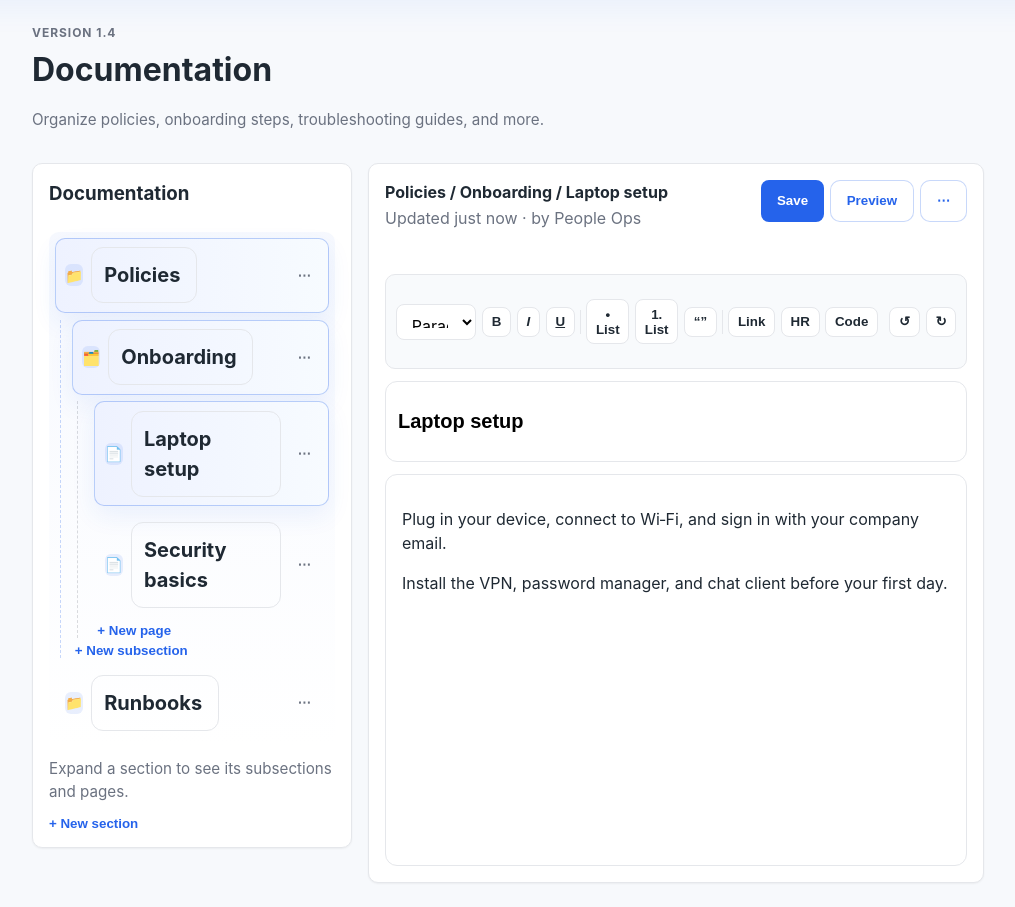
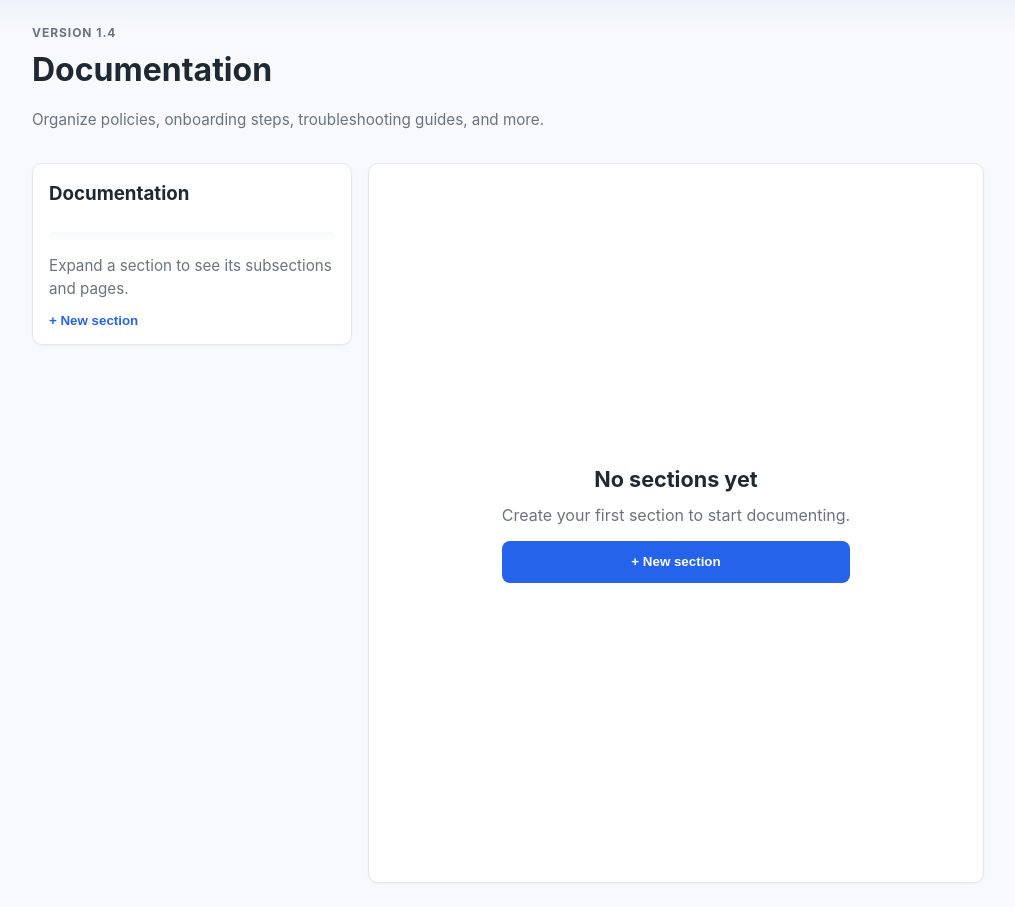
Before and after one commit to MysteryGrove/simpledesk, a Flask app: page /documentation/ in a window 1280 px wide. Shown: the part 72-979 px from the top of the page, without its empty margins (132-1147 px from the left). Run offline with Flask 3, Linux system fonts and the light colour scheme; the visitor is signed in with stand-in values (Sample User, id 1).

Commit message:
Make documentation navigation expandable and blank by default

```diff
--- a/app/templates/documentation.html
+++ b/app/templates/documentation.html
@@ -80,6 +80,7 @@
     sections: [],
     selection: { sectionId: null, subsectionId: null, pageId: null },
     pendingForm: null,
+    expanded: { sections: new Set(), subsections: new Set() },
   };
 
   let idCounter = 1;
@@ -102,67 +103,10 @@
   const moreActionsBtn = document.getElementById('moreActionsBtn');
   const headingSelect = document.getElementById('headingSelect');
 
+  const subsectionKey = (sectionId, subsectionId) => `${sectionId}-${subsectionId}`;
+
   function nextId() {
     return idCounter++;
-  }
-
-  function seedDemoData() {
-    if (docState.sections.length) return;
-    const now = new Date();
-
-    const policiesSection = {
-      id: nextId(),
-      title: 'Policies',
-      subsections: [
-        {
-          id: nextId(),
-          title: 'Onboarding',
-          pages: [
-            {
-              id: nextId(),
-              title: 'Laptop setup',
-              content: '<p>Plug in your device, connect to Wi‑Fi, and sign in with your company email.</p><p>Install the VPN, password manager, and chat client before your first day.</p>',
-              lastUpdated: now,
-              author: 'People Ops',
-            },
-            {
-              id: nextId(),
-              title: 'Security basics',
-              content: '<p>Keep your laptop locked when away from your desk and enable auto‑updates.</p><ul><li>Use MFA everywhere</li><li>Report suspicious emails</li><li>Store secrets only in the vault</li></ul>',
-              lastUpdated: now,
-              author: 'IT',
-            },
-          ],
-        },
-      ],
-    };
-
-    const runbooksSection = {
-      id: nextId(),
-      title: 'Runbooks',
-      subsections: [
-        {
-          id: nextId(),
-          title: 'Support',
-          pages: [
-            {
-              id: nextId(),
-              title: 'Reset password flow',
-              content: '<p>Verify the user, generate a reset link, and confirm successful login.</p><ol><li>Search for the user in admin.</li><li>Send the reset email.</li><li>Document the case.</li></ol>',
-              lastUpdated: now,
-              author: 'CX',
-            },
-          ],
-        },
-      ],
-    };
-
-    docState.sections = [policiesSection, runbooksSection];
-    docState.selection = {
-      sectionId: policiesSection.id,
-      subsectionId: policiesSection.subsections[0].id,
-      pageId: policiesSection.subsections[0].pages[0].id,
-    };
   }
 
   function showToast(message) {
@@ -201,19 +145,24 @@
 
   function startCreateSubsection(sectionId) {
     docState.pendingForm = { type: 'subsection', sectionId };
+    docState.expanded.sections.add(sectionId);
     renderNavigation();
   }
 
   function startCreatePage(sectionId, subsectionId) {
     docState.pendingForm = { type: 'page', sectionId, subsectionId };
+    docState.expanded.sections.add(sectionId);
+    docState.expanded.subsections.add(subsectionKey(sectionId, subsectionId));
     renderNavigation();
   }
 
   function createSection(name) {
     const trimmed = name.trim();
     if (!trimmed) return;
-    docState.sections.push({ id: nextId(), title: trimmed, subsections: [] });
-    docState.selection = { sectionId: docState.sections[docState.sections.length - 1].id, subsectionId: null, pageId: null };
+    const newSectionId = nextId();
+    docState.sections.push({ id: newSectionId, title: trimmed, subsections: [] });
+    docState.selection = { sectionId: newSectionId, subsectionId: null, pageId: null };
+    docState.expanded.sections.add(newSectionId);
     clearPendingForm();
     render();
   }
@@ -223,10 +172,13 @@
     if (!section) return;
     const trimmed = name.trim();
     if (!trimmed) return;
-    section.subsections.push({ id: nextId(), title: trimmed, pages: [] });
-    docState.selection.subsectionId = section.subsections[section.subsections.length - 1].id;
+    const newSubsectionId = nextId();
+    section.subsections.push({ id: newSubsectionId, title: trimmed, pages: [] });
+    docState.selection.subsectionId = newSubsectionId;
     docState.selection.sectionId = sectionId;
     docState.selection.pageId = null;
+    docState.expanded.sections.add(sectionId);
+    docState.expanded.subsections.add(subsectionKey(sectionId, newSubsectionId));
     clearPendingForm();
     render();
   }
@@ -246,12 +198,20 @@
     });
     const newPage = subsection.pages[subsection.pages.length - 1];
     docState.selection = { sectionId, subsectionId, pageId: newPage.id };
+    docState.expanded.sections.add(sectionId);
+    docState.expanded.subsections.add(subsectionKey(sectionId, subsectionId));
     clearPendingForm();
     render();
   }
 
   function deleteSection(sectionId) {
     docState.sections = docState.sections.filter((section) => section.id !== sectionId);
+    docState.expanded.sections.delete(sectionId);
+    Array.from(docState.expanded.subsections).forEach((key) => {
+      if (key.startsWith(`${sectionId}-`)) {
+        docState.expanded.subsections.delete(key);
+      }
+    });
     if (docState.selection.sectionId === sectionId) {
       docState.selection = { sectionId: null, subsectionId: null, pageId: null };
     }
@@ -262,6 +222,7 @@
     const section = findSection(sectionId);
     if (!section) return;
     section.subsections = section.subsections.filter((subsection) => subsection.id !== subsectionId);
+    docState.expanded.subsections.delete(subsectionKey(sectionId, subsectionId));
     if (docState.selection.subsectionId === subsectionId) {
       docState.selection = { sectionId, subsectionId: null, pageId: null };
     }
@@ -288,22 +249,15 @@
   }
 
   function selectSection(sectionId) {
-    const section = findSection(sectionId);
-    const firstSubsection = section?.subsections[0] || null;
-    const firstPage = firstSubsection?.pages[0] || null;
-    docState.selection = {
-      sectionId,
-      subsectionId: firstSubsection ? firstSubsection.id : null,
-      pageId: firstPage ? firstPage.id : null,
-    };
+    docState.expanded.sections.add(sectionId);
+    docState.selection = { sectionId, subsectionId: null, pageId: null };
     render();
   }
 
   function selectSubsection(sectionId, subsectionId) {
-    const section = findSection(sectionId);
-    const subsection = findSubsection(section, subsectionId);
-    const firstPage = subsection?.pages[0] || null;
-    docState.selection = { sectionId, subsectionId, pageId: firstPage ? firstPage.id : null };
+    docState.expanded.sections.add(sectionId);
+    docState.expanded.subsections.add(subsectionKey(sectionId, subsectionId));
+    docState.selection = { sectionId, subsectionId, pageId: null };
     render();
   }
 
@@ -316,10 +270,12 @@
     navList.innerHTML = '';
     const listsToReveal = [];
     docState.sections.forEach((section) => {
+      const isSectionExpanded = docState.expanded.sections.has(section.id);
       const sectionRow = document.createElement('div');
       sectionRow.className = `doc-row section-row${docState.selection.sectionId === section.id ? ' active' : ''}`;
       sectionRow.innerHTML = `
         <div class="doc-row-main">
+          <button class="doc-toggle" aria-label="Toggle ${section.title}" aria-expanded="${isSectionExpanded}">${isSectionExpanded ? '▾' : '▸'}</button>
           <span class="doc-icon folder"></span>
           <span class="doc-title">${section.title}</span>
         </div>
@@ -327,18 +283,29 @@
           <button class="doc-menu" data-type="section" data-id="${section.id}" aria-label="Section actions">⋯</button>
         </div>
       `;
+      sectionRow.querySelector('.doc-toggle').addEventListener('click', (event) => {
+        event.stopPropagation();
+        if (docState.expanded.sections.has(section.id)) {
+          docState.expanded.sections.delete(section.id);
+        } else {
+          docState.expanded.sections.add(section.id);
+        }
+        render();
+      });
       sectionRow.querySelector('.doc-row-main').addEventListener('click', () => selectSection(section.id));
       sectionRow.querySelector('.doc-menu').addEventListener('click', (event) => handleMenuClick(event, { type: 'section', id: section.id }));
       navList.appendChild(sectionRow);
 
-      if (docState.selection.sectionId === section.id) {
+      if (isSectionExpanded) {
         const subsectionList = document.createElement('div');
         subsectionList.className = 'doc-subsection-list';
         section.subsections.forEach((subsection) => {
+          const isSubsectionExpanded = docState.expanded.subsections.has(subsectionKey(section.id, subsection.id));
           const subsectionRow = document.createElement('div');
           subsectionRow.className = `doc-row subsection-row${docState.selection.subsectionId === subsection.id ? ' active' : ''}`;
           subsectionRow.innerHTML = `
             <div class="doc-row-main">
+              <button class="doc-toggle small" aria-label="Toggle ${subsection.title}" aria-expanded="${isSubsectionExpanded}">${isSubsectionExpanded ? '▾' : '▸'}</button>
               <span class="doc-icon subsection"></span>
               <span class="doc-title">${subsection.title}</span>
             </div>
@@ -346,11 +313,21 @@
               <button class="doc-menu" data-type="subsection" data-section="${section.id}" data-id="${subsection.id}" aria-label="Subsection actions">⋯</button>
             </div>
           `;
+          subsectionRow.querySelector('.doc-toggle').addEventListener('click', (event) => {
+            event.stopPropagation();
+            const key = subsectionKey(section.id, subsection.id);
+            if (docState.expanded.subsections.has(key)) {
+              docState.expanded.subsections.delete(key);
+            } else {
+              docState.expanded.subsections.add(key);
+            }
+            render();
+          });
           subsectionRow.querySelector('.doc-row-main').addEventListener('click', () => selectSubsection(section.id, subsection.id));
           subsectionRow.querySelector('.doc-menu').addEventListener('click', (event) => handleMenuClick(event, { type: 'subsection', id: subsection.id, sectionId: section.id }));
           subsectionList.appendChild(subsectionRow);
 
-          if (docState.selection.subsectionId === subsection.id) {
+          if (isSubsectionExpanded) {
             const pageList = document.createElement('div');
             pageList.className = 'doc-page-list';
             subsection.pages.forEach((page) => {
@@ -541,25 +518,23 @@
     }
 
     if (!section) {
-      const firstSection = docState.sections[0];
-      docState.selection.sectionId = firstSection.id;
-      docState.selection.subsectionId = firstSection.subsections[0]?.id || null;
-      docState.selection.pageId = firstSection.subsections[0]?.pages[0]?.id || null;
-      render();
+      renderEmptyState({
+        title: 'Select a section',
+        subtitle: 'Choose a section from the navigation to view its content or create a new one.',
+        actionLabel: '+ New section',
+        action: startCreateSection,
+      });
       return;
     }
 
     if (!subsection && section.subsections.length > 0) {
-      const firstSubsection = section.subsections[0];
-      docState.selection.subsectionId = firstSubsection.id;
-      docState.selection.pageId = firstSubsection.pages[0]?.id || null;
-      render();
-      return;
-    }
-
-    if (!page && subsection?.pages?.length) {
-      docState.selection.pageId = subsection.pages[0].id;
-      render();
+      renderEmptyState({
+        icon: '🗂️',
+        title: 'Pick a subsection',
+        subtitle: 'Expand a subsection in the navigation to see its pages or add a new one.',
+        actionLabel: '+ New subsection',
+        action: () => startCreateSubsection(section.id),
+      });
       return;
     }
 
@@ -579,6 +554,17 @@
         icon: '📄',
         title: 'Add your first page to this subsection.',
         subtitle: 'Pages hold the actual documentation for your teams.',
+        actionLabel: '+ New page',
+        action: () => startCreatePage(section.id, subsection.id),
+      });
+      return;
+    }
+
+    if (!page && subsection?.pages?.length) {
+      renderEmptyState({
+        icon: '📄',
+        title: 'Select a page',
+        subtitle: 'Choose a page inside this subsection to view or edit it.',
         actionLabel: '+ New page',
         action: () => startCreatePage(section.id, subsection.id),
       });
@@ -661,8 +647,6 @@
     alert(`Preview: ${page.title}\n\n${docBodyInput.innerText.slice(0, 240)}...`);
   }
 
-  seedDemoData();
-
   addSectionBtn.addEventListener('click', startCreateSection);
   saveSectionBtn.addEventListener('click', () => createSection(newSectionInput.value));
   cancelSectionBtn.addEventListener('click', () => {
```
Also changed, not shown: app/static/css/styles.css (+41 -0 lines).
